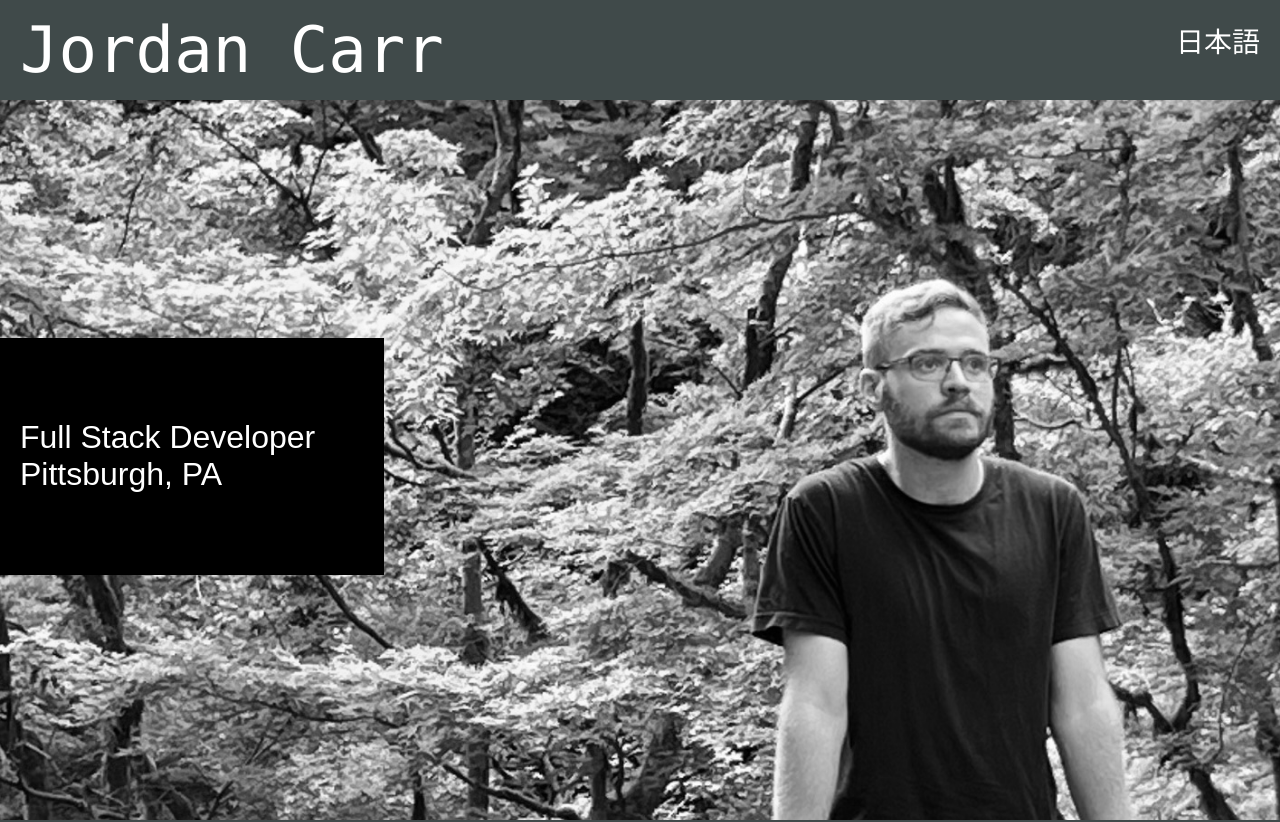
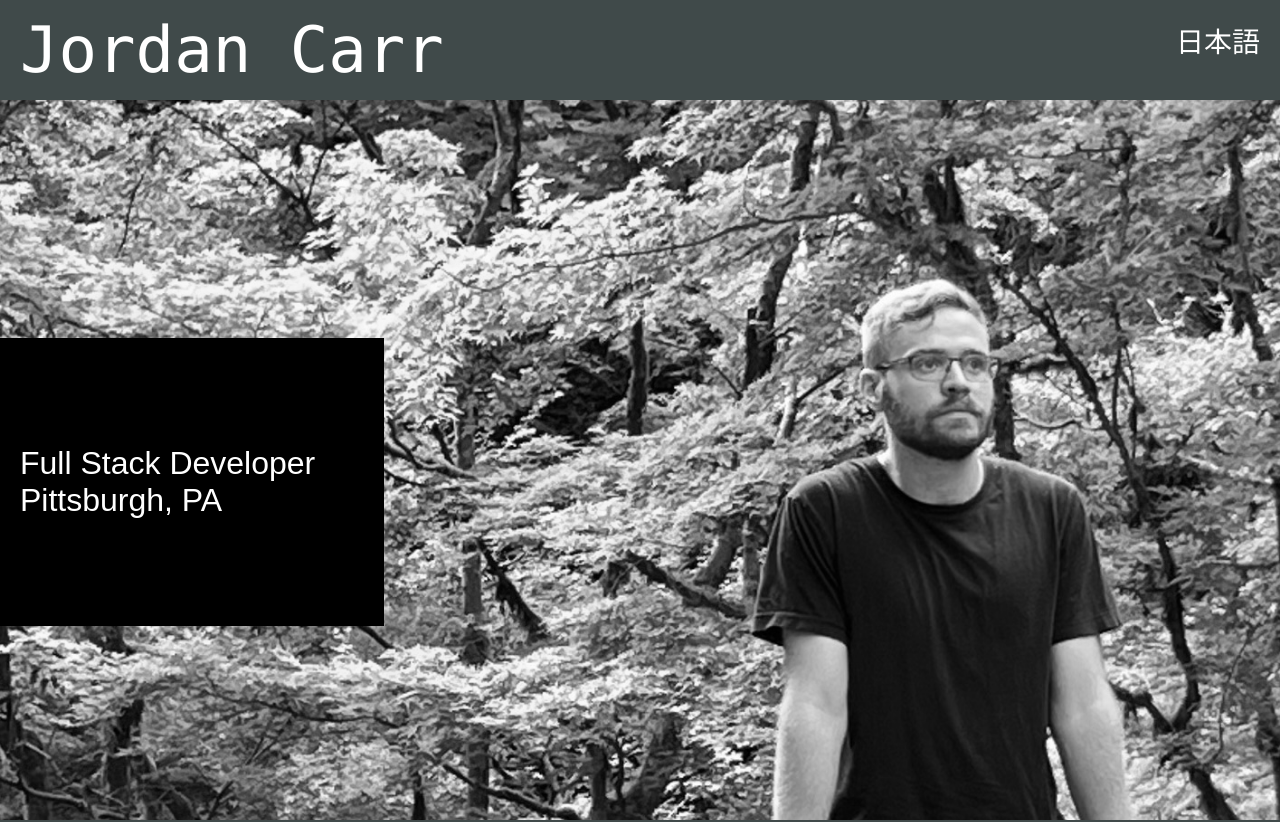
Before and after one commit to JordanCCarr/JordanCCarr.github.io, a React (Create React App) app: page / in a window 1280 px wide. Shown: the top 822 px of the page. Built offline with nearby package versions, Linux system fonts and the light colour scheme.

Commit message:
update height

```diff
--- a/src/components/Body/MainPicture/MainPicture.css
+++ b/src/components/Body/MainPicture/MainPicture.css
@@ -19,7 +19,7 @@
     top: 33%;
     width: 30%;
     min-width: 170px;
-    height: 33%;
+    height: 40%;
     display: flex;
     align-items: center;
     text-align: left;
```
